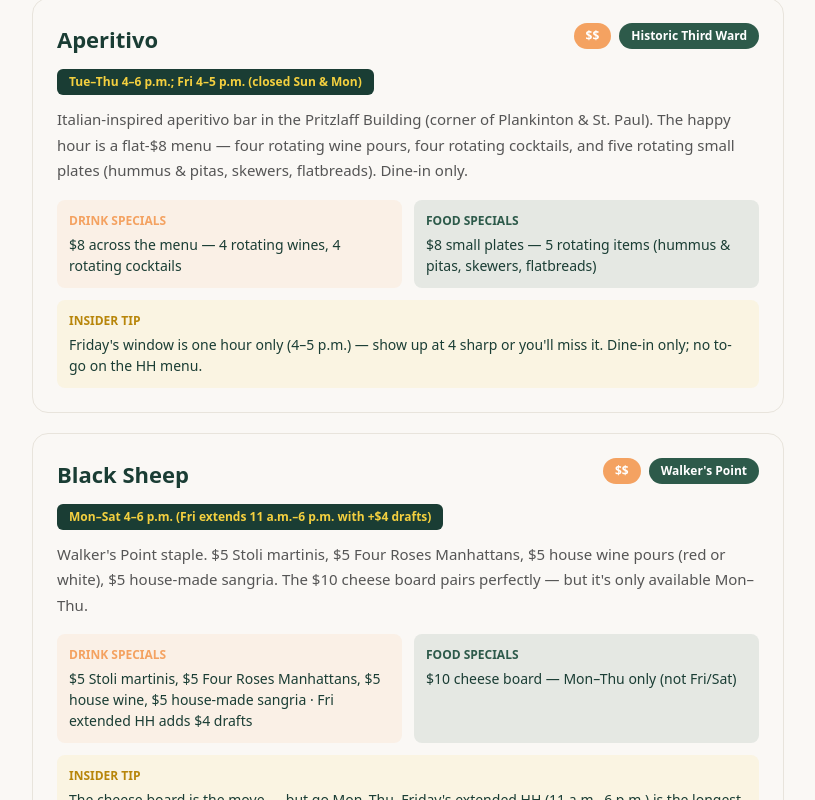
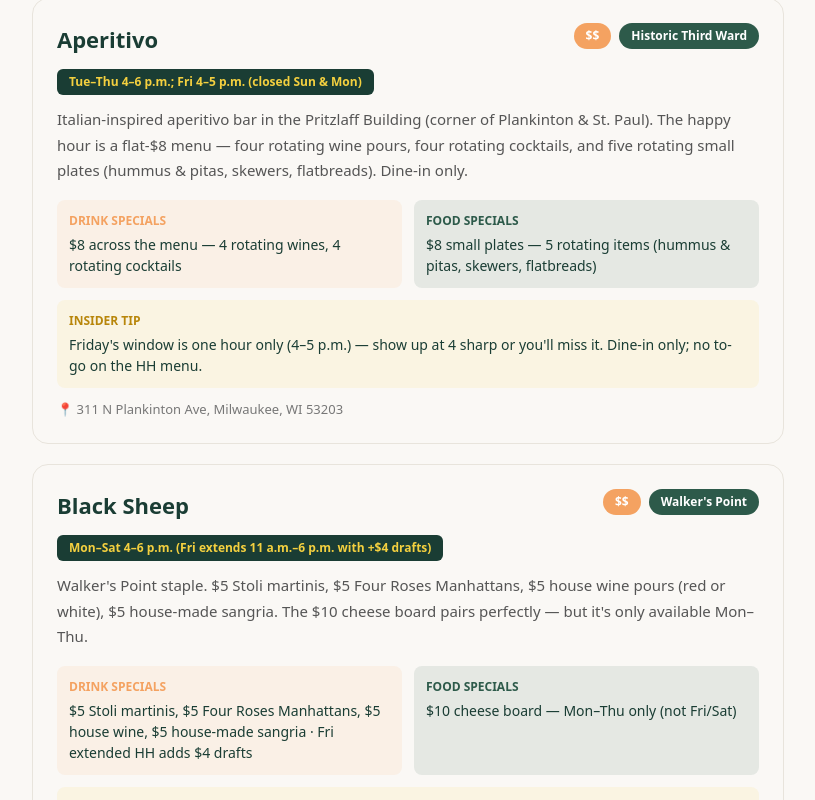
Before and after one commit to discovermilwaukee/discover-milwaukee, a Next.js app: page /best-happy-hour-milwaukee in a window 1280 px wide. Shown: the part 742-1542 px from the top of the page, without its empty margins (232-1047 px from the left). Built offline with nearby package versions, Linux system fonts and the light colour scheme; no server answers.

Commit message:
fix(happy-hour): render spot.address on each card (was hidden — readers couldn't see where to go)

```diff
--- a/pages/best-happy-hour-milwaukee.js
+++ b/pages/best-happy-hour-milwaukee.js
@@ -229,10 +229,13 @@
           <p style={{ fontSize: "14px", color: c.green1, margin: 0 }}>{spot.foodSpecials}</p>
         </div>
       </div>
-      <div style={{ backgroundColor: "rgba(244,208,63,0.1)", padding: "12px", borderRadius: "8px" }}>
+      <div style={{ backgroundColor: "rgba(244,208,63,0.1)", padding: "12px", borderRadius: "8px", marginBottom: "12px" }}>
         <p style={{ fontSize: "12px", fontWeight: "700", color: "#b8860b", marginBottom: "4px" }}>INSIDER TIP</p>
         <p style={{ fontSize: "14px", color: c.green1, margin: 0 }}>{spot.insiderTip}</p>
       </div>
+      {spot.address && (
+        <p style={{ fontSize: "13px", color: "#777", margin: 0 }}>📍 {spot.address}</p>
+      )}
     </div>
   );
 
```
